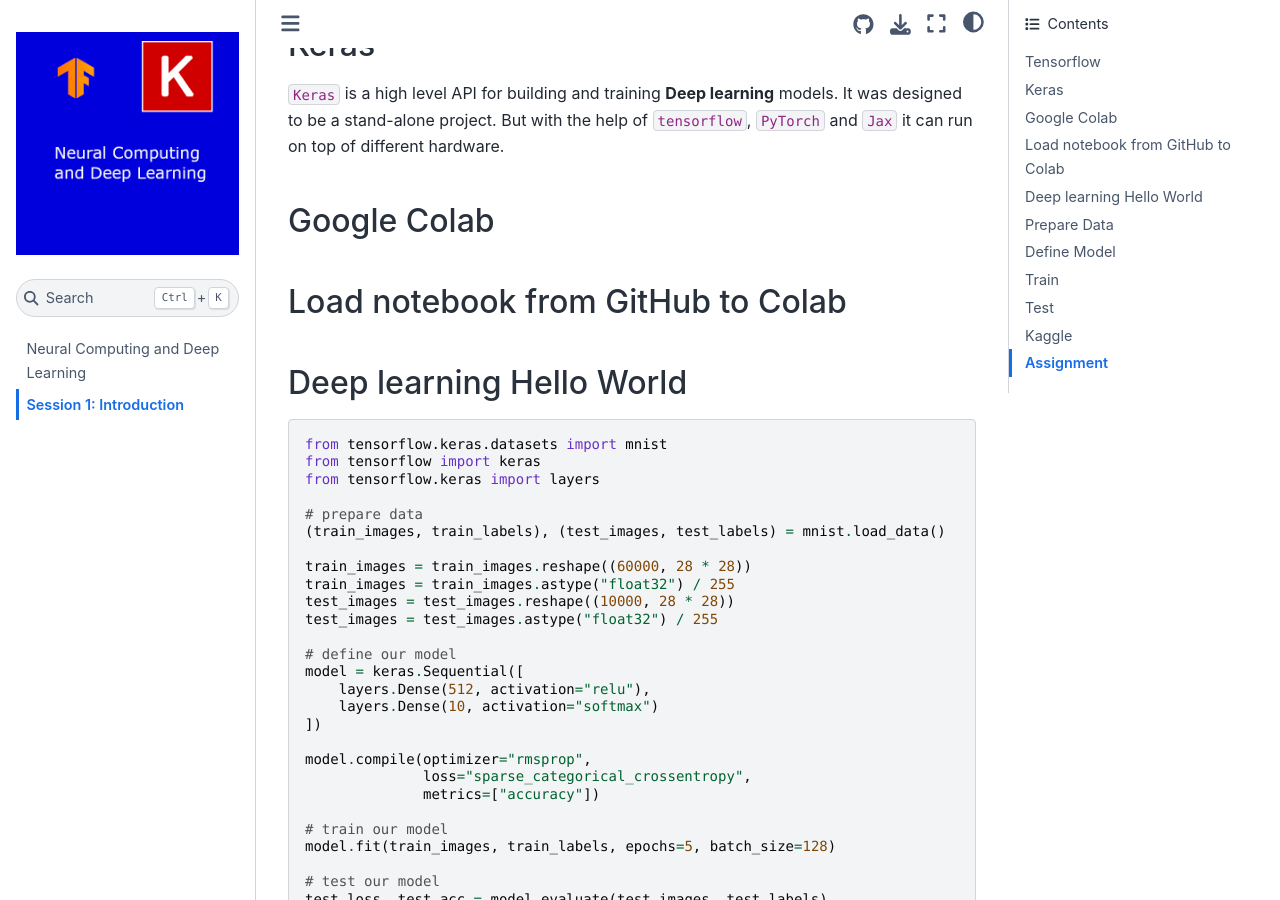
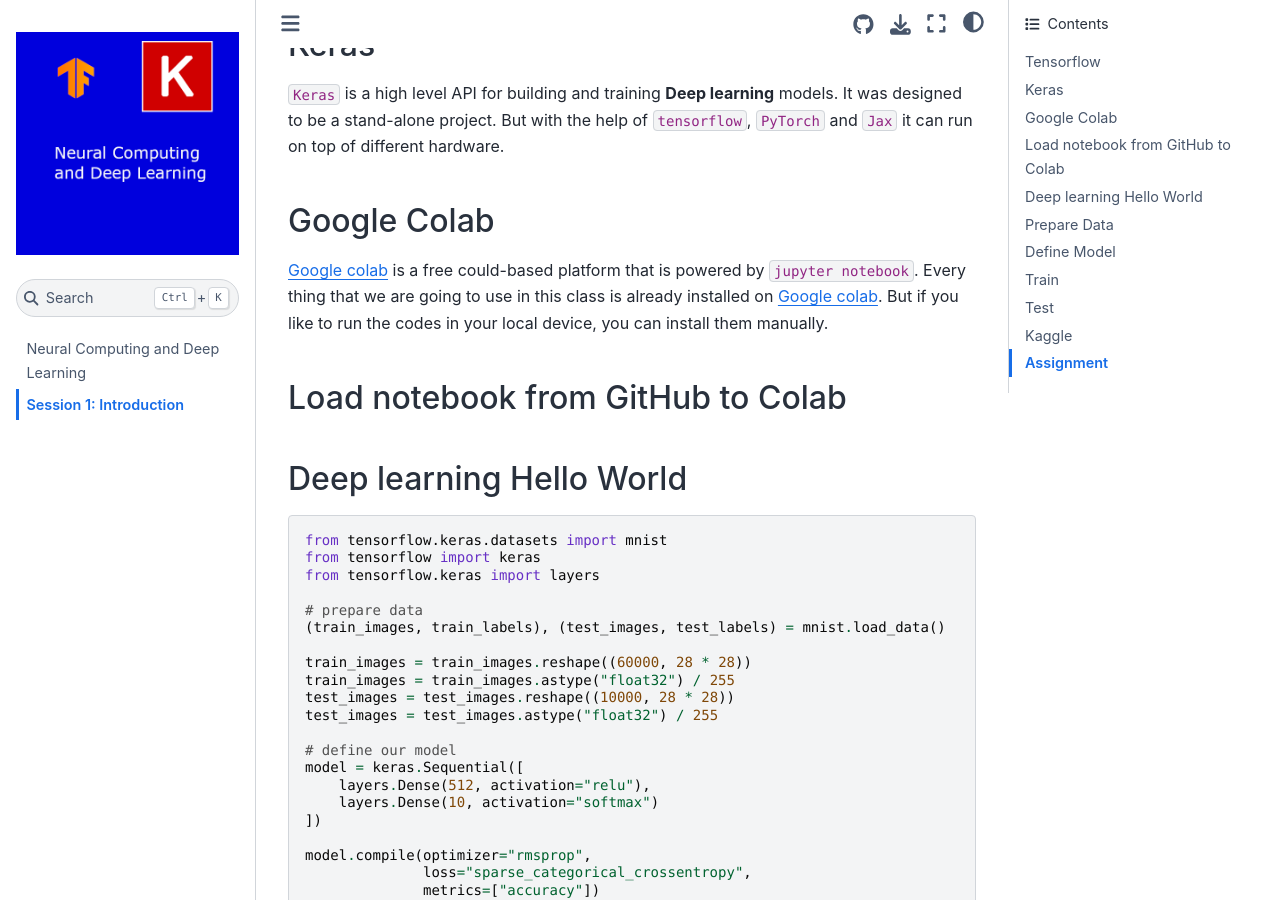
Before and after one commit to LiterallyTheOne/deep_learning_class, a Jupyter Book: the page built from docs/session_1.md, in a window 1280 px wide and 900 px high, scrolled down 448 px. Built offline with Jupyter Book 1.0.4 settings and Sphinx 7.4.7 and the Sphinx Book theme 1.1.4, drawn with Linux system fonts in a browser that asks for light colours.

Commit message:
Add explanation about google colab

```diff
--- a/docs/session_1.md
+++ b/docs/session_1.md
@@ -19,6 +19,13 @@
 But with the help of `tensorflow`, `PyTorch` and `Jax` it can run on top of different hardware.
 
 ## Google Colab
+
+[Google colab](https://colab.research.google.com/) is a free could-based platform that
+is powered by `jupyter notebook`.
+Every thing that we are going to use in this class is already installed on
+[Google colab](https://colab.research.google.com/).
+But if you like to run the codes in your local device,
+you can install them manually.
 
 ## Load notebook from GitHub to Colab
 
```
